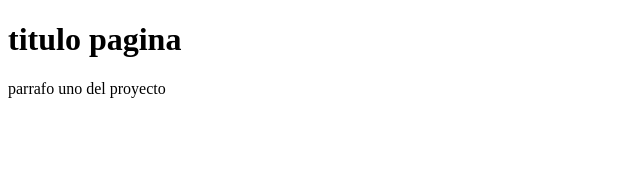
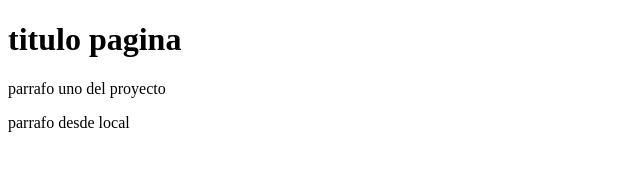
Before and after one commit to serchonodera117/practica_git_2, a plain HTML site: page index.html in a window 1280 px wide. Shown: the whole page, without its empty margins (0-640 px from the left). Drawn offline with Linux system fonts and the light colour scheme.

Commit message:
agregadi local

```diff
--- a/index.html
+++ b/index.html
@@ -9,5 +9,6 @@
 <body>
     <h1>titulo pagina</h1>
     <p>parrafo uno del proyecto</p>
+    <p>parrafo desde local</p>
 </body>
 </html>
```
